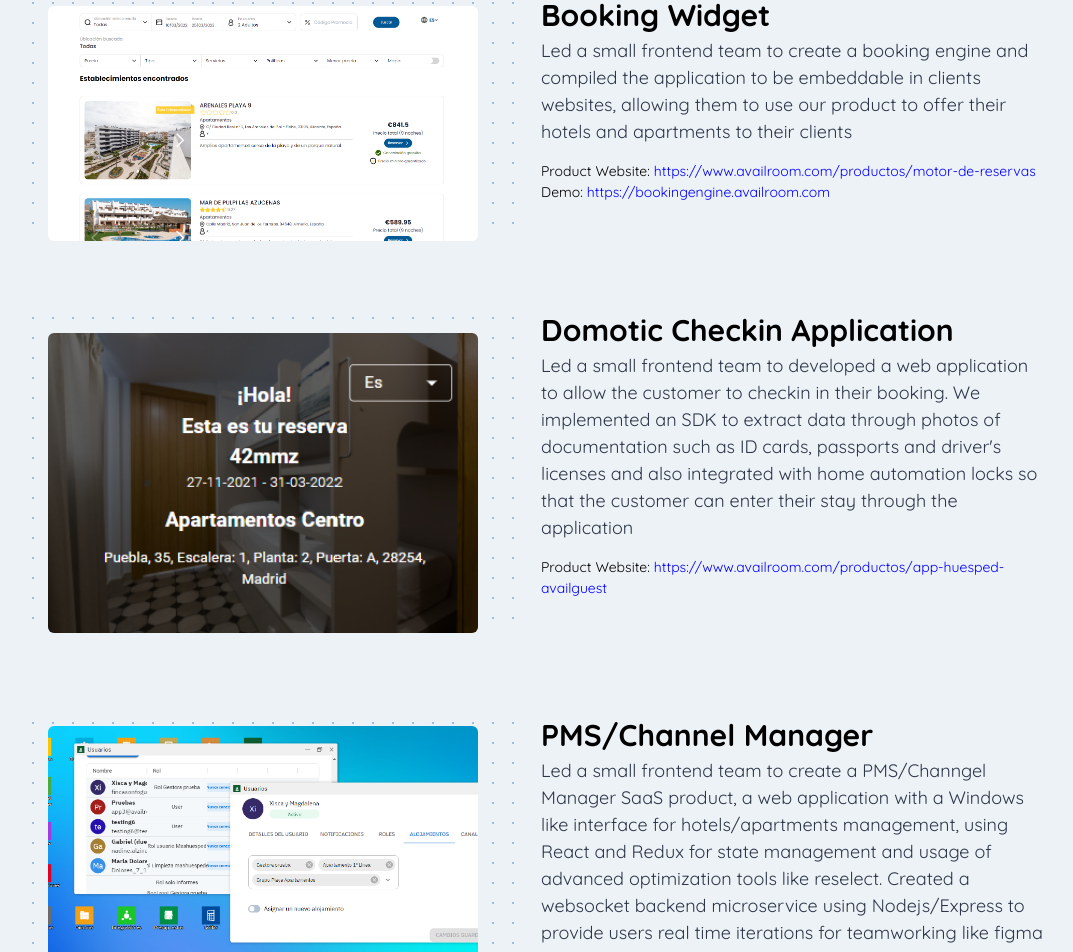
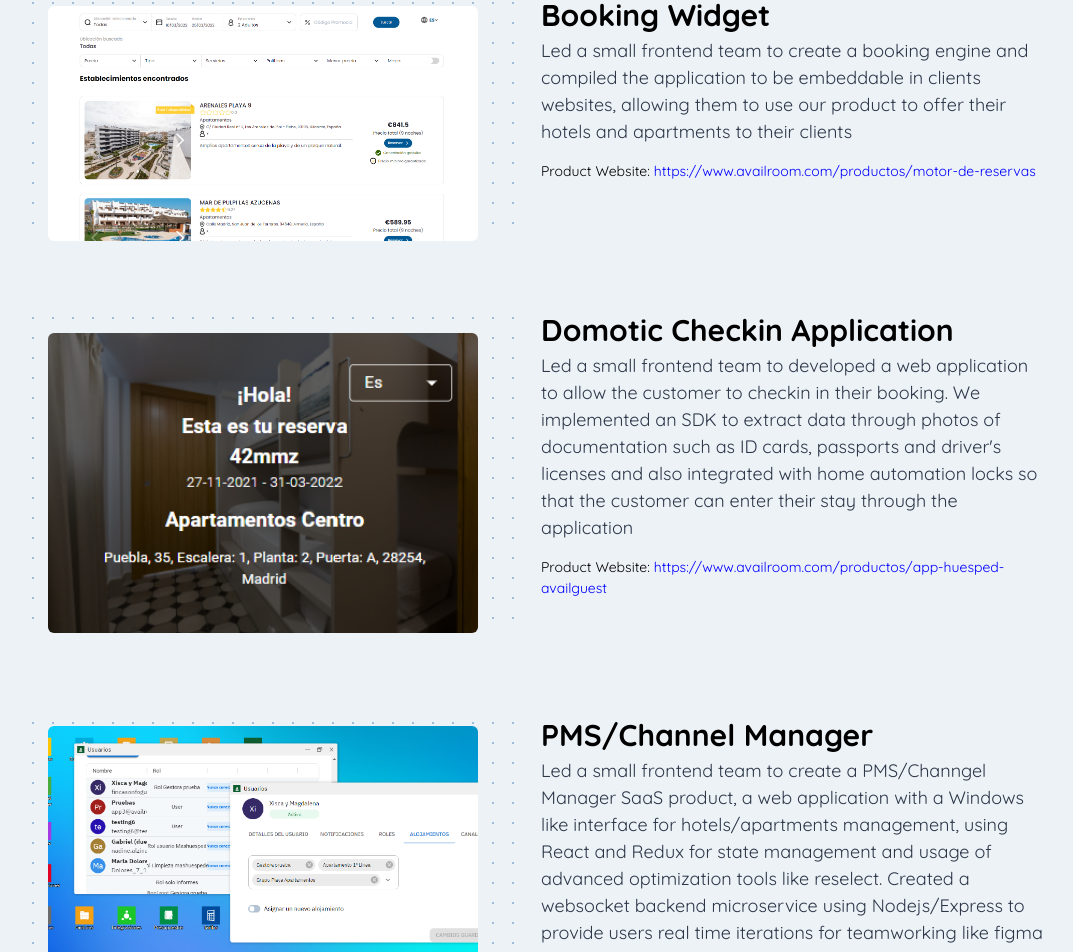
Before and after one commit to Jesusliang/moonfolio, a Next.js app: page / in a window 1280 px wide. Shown: the part 1023-1975 px from the top of the page, without its empty margins (105-1178 px from the left). Built offline with nearby package versions, Linux system fonts and the light colour scheme.

Commit message:
removed demo website

```diff
--- a/pages/index.tsx
+++ b/pages/index.tsx
@@ -75,10 +75,6 @@ const Home: NextPage = () => {
                 {
                   key: "Product Website",
                   url: "https://www.availroom.com/productos/motor-de-reservas"
-                },
-                {
-                  key: "Demo",
-                  url: "https://bookingengine.availroom.com"
                 }
               ]}
             />
```
